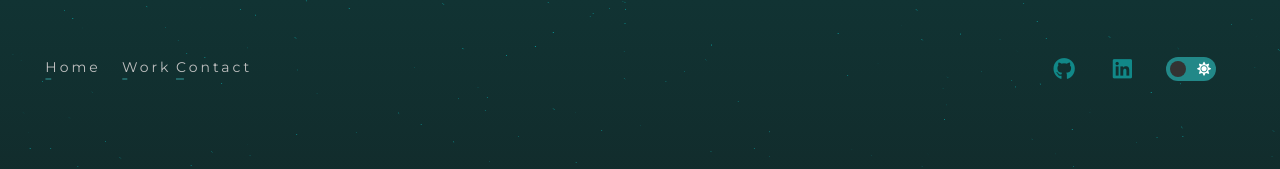
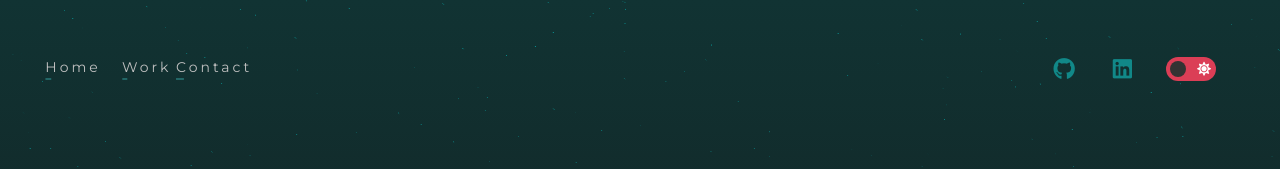
Before and after one commit to raphaelmayer/go, a React (Create React App) app: page / in a window 1280 px wide. Shown: the top 169 px of the page. Built offline with nearby package versions, Linux system fonts and the light colour scheme.

Commit message:
darkmode persistency

```diff
--- a/src/App.js
+++ b/src/App.js
@@ -37,7 +37,11 @@ class App extends Component {
         setTimeout(() => document.querySelector(".loading-bar").className += " loading-bar60", 50);
         window.addEventListener('load', this.handleLoad);
         window.addEventListener('scroll', throttle(this.handleScroll, 50));
-        // check themeMode localStorage
+
+        const themeMode = localStorage.getItem("themeMode");
+        if (themeMode && themeMode === "light") {
+            this.setState({ themeMode: "light"});
+        }
     }
     componentWillUnmount() {
         window.removeEventListener('load', this.handleLoad);
@@ -86,8 +90,8 @@ class App extends Component {
         }
     }
     toggleDarkMode(e) {
-        // const themeMode = localStorage.setItem();
         const themeMode = this.state.themeMode === "dark" ? "light" : "dark";
+        localStorage.setItem("themeMode", themeMode);
         this.setState({ themeMode });
     }
     render() {
--- a/src/components/DarkModeSwitch.jsx
+++ b/src/components/DarkModeSwitch.jsx
@@ -1,12 +1,13 @@
 import React from "react";
 import "./css/DarkModeSwitch.css";
 
-const DarkModeSwitch = ({ toggleDarkMode }) => {
+const DarkModeSwitch = ({ themeMode, toggleDarkMode }) => {
+	const isChecked = themeMode === "light" ? true : false;
 	return (
 		<label className="switch">
 			<i className="fas fa-sun"></i>
 			<i className="fas fa-moon"></i>
-		  <input type="checkbox" onChange={ toggleDarkMode } />
+		  <input type="checkbox" onChange={ toggleDarkMode } checked={ isChecked } />
 		  <span className="slider round"></span>
 		</label>
 	);
--- a/src/components/Nav.jsx
+++ b/src/components/Nav.jsx
@@ -20,7 +20,7 @@ const Nav = ({ className, bg, handleMobileNav, themeMode, toggleDarkMode }) => {
 				{ sections.map((data, i) => <NavBtn text={ data } nbr={i} key={i} onClick={ e => {smoothScroll(e);handleMobileNav();} } /> ) }
 			</div>
 			<SocialMediaIcons />
-			<DarkModeSwitch toggleDarkMode={ toggleDarkMode } />
+			<DarkModeSwitch themeMode={ themeMode } toggleDarkMode={ toggleDarkMode } />
 		</nav>
 	);
 }
--- a/src/components/css/DarkModeSwitch.css
+++ b/src/components/css/DarkModeSwitch.css
@@ -25,7 +25,7 @@
   left: 0;
   right: 0;
   bottom: 0;
-  background-color: #288;
+  background-color: #db3e56;
   -webkit-transition: .4s;
   transition: .4s;
 }
@@ -45,7 +45,7 @@
 }
 
 input:checked + .slider {
-  background-color: #db3e56;
+  background-color: #288;
 }
 
 input:focus + .slider {
```
Also changed, not shown: td.txt (deleted).
